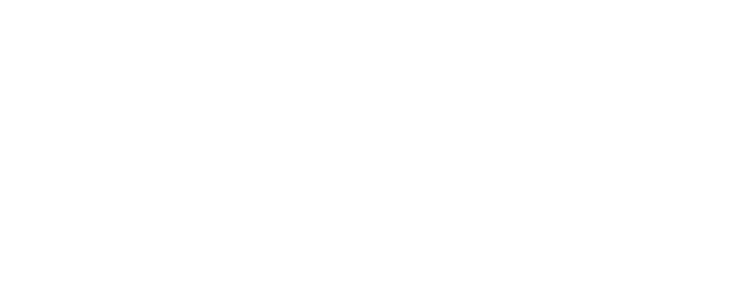
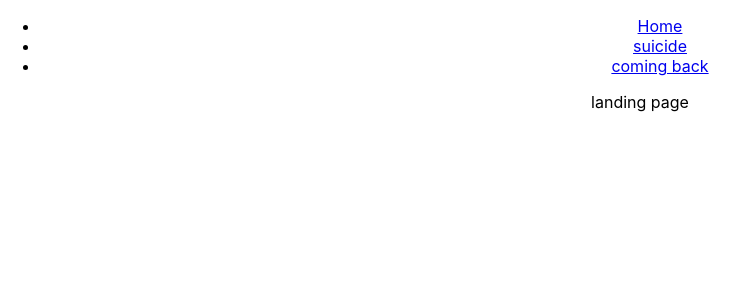
Before and after one commit to NinaLoeterman/scan_girl, a React (Create React App) app: page / in a window 1280 px wide. Shown: the top 300 px of the page, without its empty margins (0-748 px from the left). Built offline with nearby package versions, Linux system fonts and the light colour scheme.

Commit message:
new routing

```diff
--- a/src/App.js
+++ b/src/App.js
@@ -1,14 +1,39 @@
 import React from "react";
 import "./App.css";
 import Player from "./Components/Player.jsx";
-import { BrowserRouter as Router, Route } from "react-router-dom";
+import { BrowserRouter as Router, Route, Link, Switch } from "react-router-dom";
 
 function App() {
   return (
     <div className="App">
       <Router>
+      <div>
+        <nav>
+          <ul>
+            <li>
+              <Link to="/">Home</Link>
+            </li>
+            <li>
+              <Link to="/suicide">suicide</Link>
+            </li>
+            <li>
+              <Link to="/coming-back">coming back</Link>
+            </li>
+          </ul>
+        </nav>
+
+        {/* A <Switch> looks through its children <Route>s and
+            renders the first one that matches the current URL. */}
+        <Switch>
           <Route path="/suicide" component={Play} />
-      </Router>
+          <Route path="/coming-back" component={Play}>
+          </Route>
+          <Route path="/">
+            <div> landing page </div>
+          </Route>
+        </Switch>
+      </div>
+    </Router>
     </div>
   );
 }
```
